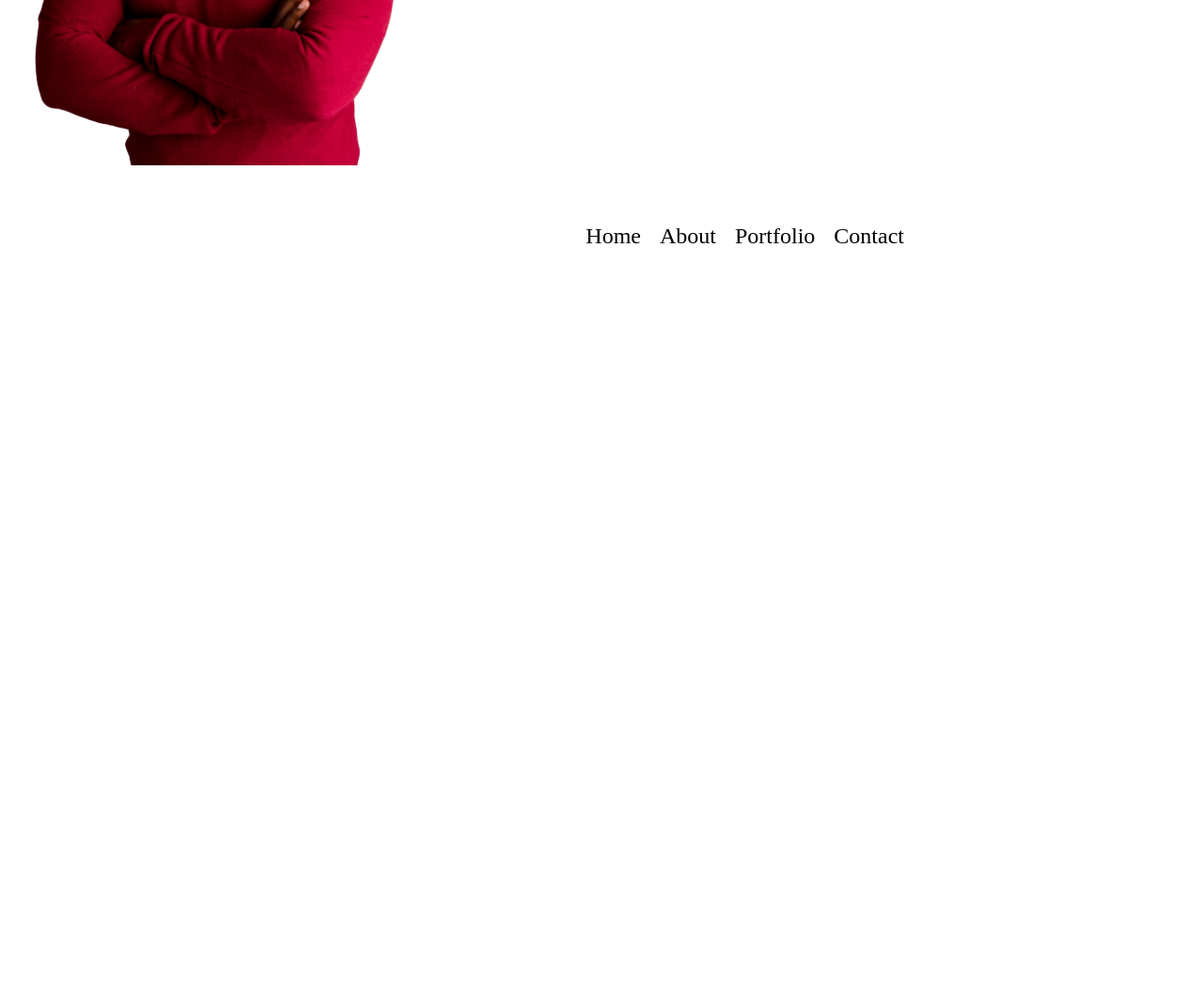
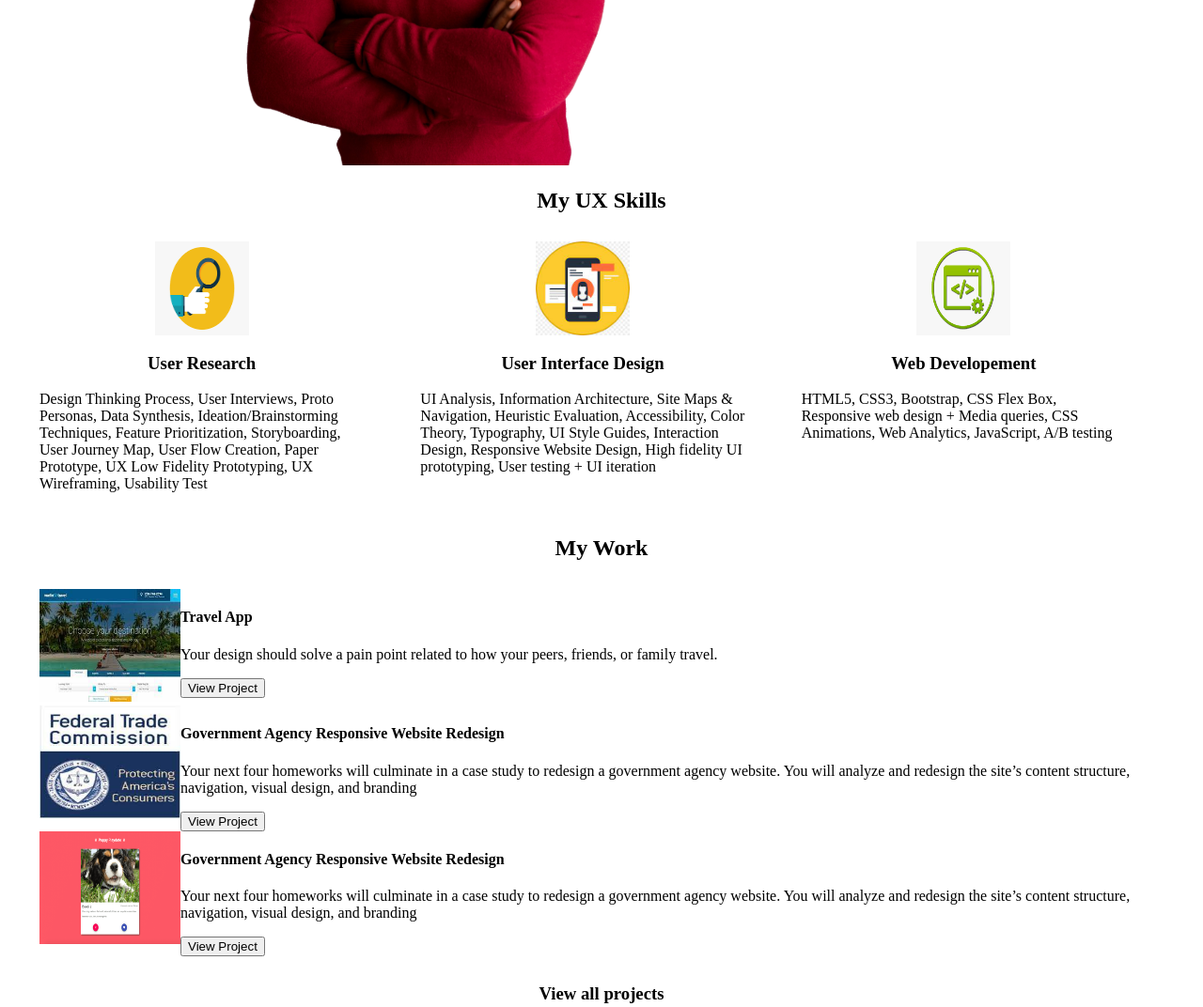
Before and after one commit to jeanmizero/jeanmizero.github.io, a plain HTML site: page index.html in a window 1280 px wide. Shown: the part 552-1624 px from the top of the page at 94% size. Before the commit the page ends 852 px from the top, so only its background shows below. Drawn offline with Linux system fonts and the light colour scheme.

Commit message:
Week 18 Homework

```diff
--- a/CSS/index.css
+++ b/CSS/index.css
@@ -1,3 +1,8 @@
+body {
+    margin-left: 2em;
+    margin-right: 2em;
+}
+
 .nav-content {
     display: inline-block;
     vertical-align: top;
@@ -38,9 +43,57 @@
 
 .herolmg {
     display: flex;
+    flex-direction: row;
+    justify-content: space-evenly;
 }
 
 .child-2 {
-    margin-left: 400px;
-    margin-top: 100px;
+    /* display: flex;
+    margin-left: 400px; */
+    margin-top: 160px;
 }
+
+
+/* Week 18 */
+
+.flexContainer {
+    display: flex;
+    flex-direction: row;
+    justify-content: space-evenly;
+}
+
+h1 {
+    text-align: center;
+}
+
+h3 {
+    text-align: center;
+}
+
+.skill-image {
+    display: block;
+    margin-left: auto;
+    margin-right: auto;
+}
+
+.flexChild {
+    width: 33%;
+    margin-right: 40px;
+    padding: 10px;
+}
+
+.workGrid {
+    display: grid;
+    grid-template-columns: 1fr 7fr;
+    padding: 10px;
+    /*  */
+}
+
+@media only screen and (max-width:600px) {
+    .flexContainer {
+        display: block;
+    }
+    .herolmg {
+        display: block;
+    }
+}
--- a/index.html
+++ b/index.html
@@ -32,8 +32,6 @@
     <section class="herolmg">
         <div class="child">
             <img src="/images/profile.png" alt="">
-            <!-- <p></p>
-            <button>Download Resume </button> -->
         </div>
 
         <div class="child-2">
@@ -46,6 +44,79 @@
         </div>
 
     </section>
+    <!-- WEEK 18 HOMEWORK -->
+    <!-- Section My work -->
+    <section id="mySkillSection" class="mySkills">
+        <h1>My UX Skills</h1>
+        <div class="flexContainer">
+            <div class="flexChild">
+                <img class="skill-image" src="/images/user-research.png" width="100" height="100" alt="">
+                <h3>User Research</h3>
+                <p> Design Thinking Process, User Interviews, Proto Personas, Data Synthesis, Ideation/Brainstorming Techniques, Feature Prioritization, Storyboarding, User Journey Map, User Flow Creation, Paper Prototype, UX Low Fidelity Prototyping, UX
+                    Wireframing, Usability Test
+                </p>
+            </div>
+
+            <div class="flexChild">
+                <img class="skill-image" src="/images/user-interface.jpeg" width="100" height="100" alt="">
+                <h3>User Interface Design</h3>
+                <p>UI Analysis, Information Architecture, Site Maps & Navigation, Heuristic Evaluation, Accessibility, Color Theory, Typography, UI Style Guides, Interaction Design, Responsive Website Design, High fidelity UI prototyping, User testing +
+                    UI iteration
+                </p>
+
+            </div>
+            <div class="flexChild">
+                <img class="skill-image" src="/images/web-development.png" width="100" height="100" alt="">
+                <h3>Web Developement</h3>
+                <p>HTML5, CSS3, Bootstrap, CSS Flex Box, Responsive web design + Media queries, CSS Animations, Web Analytics, JavaScript, A/B testing
+                </p>
+            </div>
+        </div>
+
+    </section>
+    <!-- End Section My work -->
+
+    <!-- Section My UX Skills -->
+    <section>
+        <h1>My Work</h1>
+        <div class="workGrid">
+            <div>
+                <img src="/images/travel.jpeg" width="150" height="120" alt="">
+            </div>
+
+            <div>
+                <h4>Travel App </h4>
+                <p>Your design should solve a pain point related to how your peers, friends, or family travel.
+                </p>
+                <button>View Project</button>
+            </div>
+
+
+            <div>
+                <img src="/images/federal-trade-commission.jpeg" width="150" height="120" alt="">
+            </div>
+            <div>
+                <h4>Government Agency Responsive Website Redesign</h4>
+                <p>Your next four homeworks will culminate in a case study to redesign a government agency website. You will analyze and redesign the site’s content structure, navigation, visual design, and branding
+                </p>
+                <button>View Project</button>
+            </div>
+
+            <div>
+                <img src="/images/play-doggy.png" width="150" height="120" alt="">
+            </div>
+            <div>
+                <h4>Government Agency Responsive Website Redesign</h4>
+                <p>Your next four homeworks will culminate in a case study to redesign a government agency website. You will analyze and redesign the site’s content structure, navigation, visual design, and branding
+                </p>
+                <button>View Project</button>
+            </div>
+        </div>
+
+    </section>
+
+    <h3>View all projects</h3>
+
 
     <!-- Footer section -->
     <footer class="menu-list">
```
Also changed, not shown: images/federal-trade-commission.jpeg (added), images/play-doggy.png (added), images/travel.jpeg (added), images/user-interface.jpeg (added), images/user-research.png (added), images/web-development.png (added), 1 other file.
